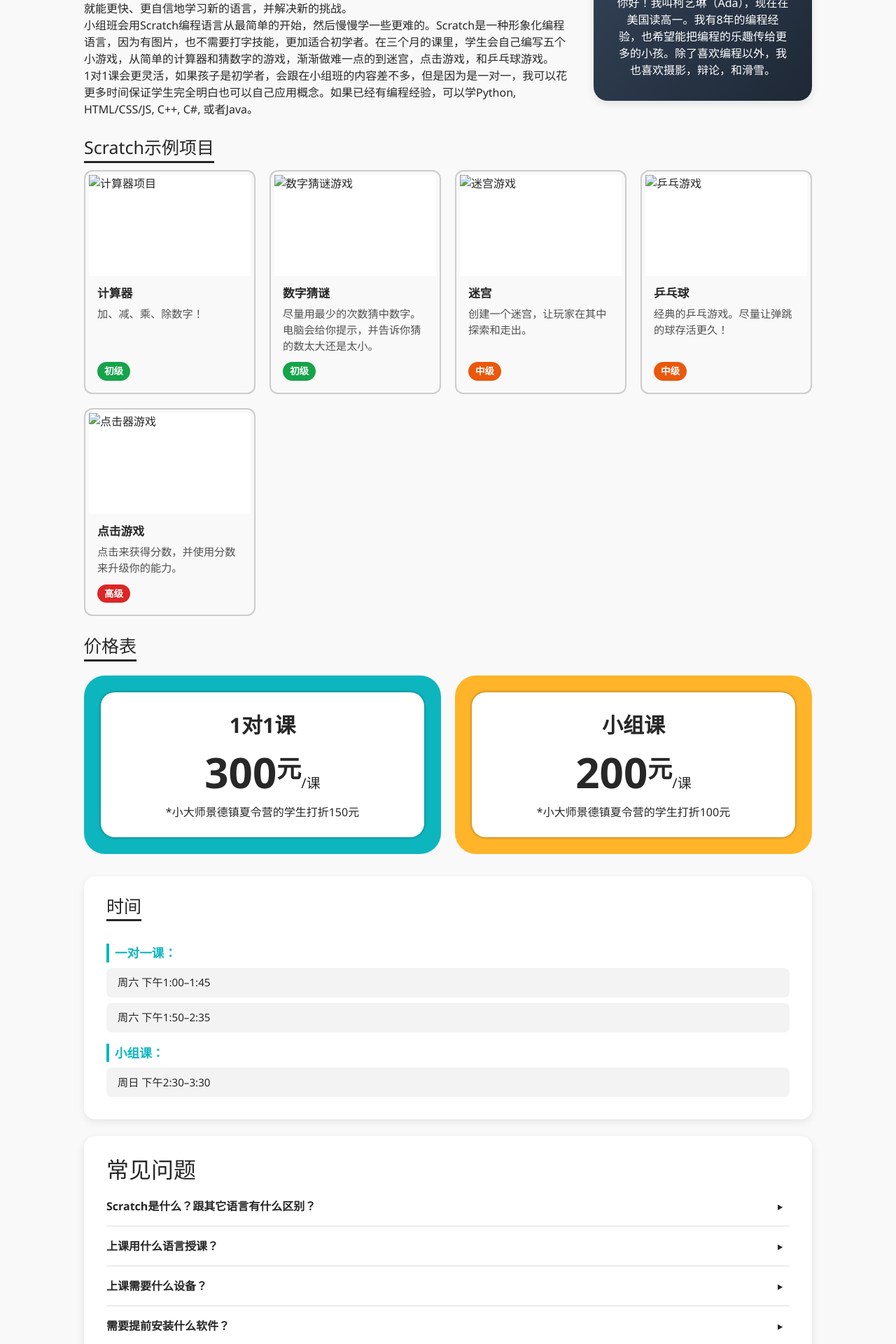
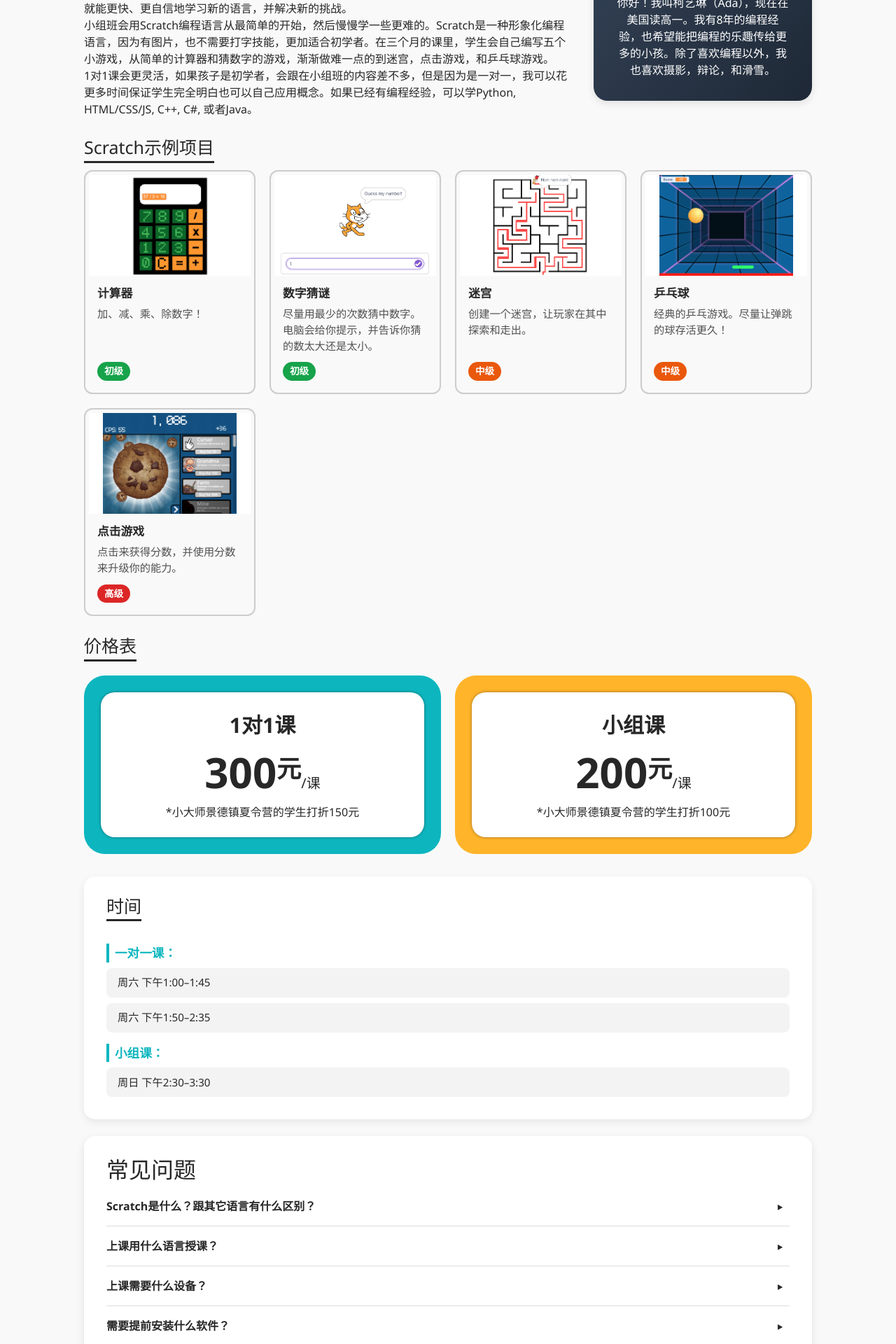
Before and after one commit to ada7ke/website, a Jekyll site: the page built from index.html, in a window 1280 px wide. Shown: the part 661-2581 px from the top of the page at 70% size. Built offline with Jekyll 4.4.1, drawn with Linux system fonts in a browser that asks for light colours.

Commit message:
renamed image names

```diff
--- a/index.html
+++ b/index.html
@@ -38,7 +38,7 @@ layout: default
       <div class="projects-grid">
         <article class="projects-card">
           <div class="projects-media">
-            <img src="{{ '/coding-tutoring/assets/examples/calculator.png' | relative_url }}" alt="计算器项目">
+            <img src="{{ '/coding-tutoring/assets/projects/calculator.png' | relative_url }}" alt="计算器项目">
           </div>
           <div class="projects-content">
             <h3 class="projects-title"><a href="#">计算器</a></h3>
@@ -50,7 +50,7 @@ layout: default
         </article>
         <article class="projects-card">
           <div class="projects-media">
-            <img src="{{ '/coding-tutoring/assets/examples/guess.png' | relative_url }}" alt="数字猜谜游戏">
+            <img src="{{ '/coding-tutoring/assets/projects/guess.png' | relative_url }}" alt="数字猜谜游戏">
           </div>
           <div class="projects-content">
             <h3 class="projects-title"><a href="#">数字猜谜</a></h3>
@@ -62,7 +62,7 @@ layout: default
         </article>
         <article class="projects-card">
           <div class="projects-media">
-            <img src="{{ '/coding-tutoring/assets/examples/maze.png' | relative_url }}" alt="迷宫游戏">
+            <img src="{{ '/coding-tutoring/assets/projects/maze.png' | relative_url }}" alt="迷宫游戏">
           </div>
           <div class="projects-content">
             <h3 class="projects-title"><a href="#">迷宫</a></h3>
@@ -74,7 +74,7 @@ layout: default
         </article>
         <article class="projects-card">
           <div class="projects-media">
-            <img src="{{ '/coding-tutoring/assets/examples/pong.png' | relative_url }}" alt="乒乓游戏">
+            <img src="{{ '/coding-tutoring/assets/projects/pong.png' | relative_url }}" alt="乒乓游戏">
           </div>
           <div class="projects-content">
             <h3 class="projects-title"><a href="#">乒乓球</a></h3>
@@ -86,7 +86,7 @@ layout: default
         </article>
         <article class="projects-card">
           <div class="projects-media">
-            <img src="{{ '/coding-tutoring/assets/examples/clicker.png' | relative_url }}" alt="点击器游戏">
+            <img src="{{ '/coding-tutoring/assets/projects/clicker.png' | relative_url }}" alt="点击器游戏">
           </div>
           <div class="projects-content">
             <h3 class="projects-title"><a href="#">点击游戏</a></h3>
@@ -187,7 +187,7 @@ layout: default
         <p>请在微信联系我</p>
         <div class="qr">
           <h3>扫码加微信:</h3>
-          <img src="{{ '/coding-tutoring/assets/IMG_1586.jpeg' | relative_url }}" class="wechat-qr">
+          <img src="{{ '/coding-tutoring/assets/wechat-qr.jpeg' | relative_url }}" class="wechat-qr">
         </div>
         <div class="wechat-id">
           <p>wxid_x79st1nlf30t12</p>
```
Also changed, not shown: 1 other file.
